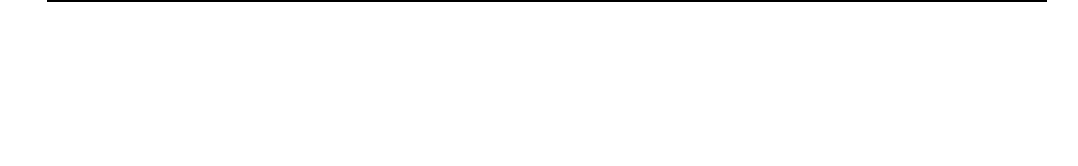
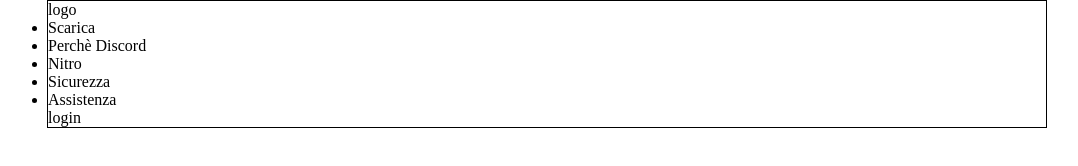
Before and after one commit to Andrea-Pomati/htmlcss-struttura-discord, a plain HTML site: page index.html in a window 1280 px wide. Shown: the whole page, without its empty margins (93-1171 px from the left). Drawn offline with Linux system fonts and the light colour scheme.

Commit message:
feat: add id to div into nav and add ul/li

```diff
--- a/index.html
+++ b/index.html
@@ -10,9 +10,24 @@
 </head>
 
 <nav>
-    <div class="container-centered" ></div>
-    <div></div>
-    <div></div>
+    <div class="container-centered" id="nav-inner" >
+
+    <div id="logo">logo</div>
+
+    <div id="links">
+        <ul id="unordered">
+            <li>Scarica</li>
+            <li>Perchè Discord</li>
+            <li>Nitro</li>
+            <li>Sicurezza</li>
+            <li>Assistenza</li>
+        </ul>
+    </div>
+
+    <div id="login">login</div>
+
+    </div>
+
 
 
 </nav>
```
